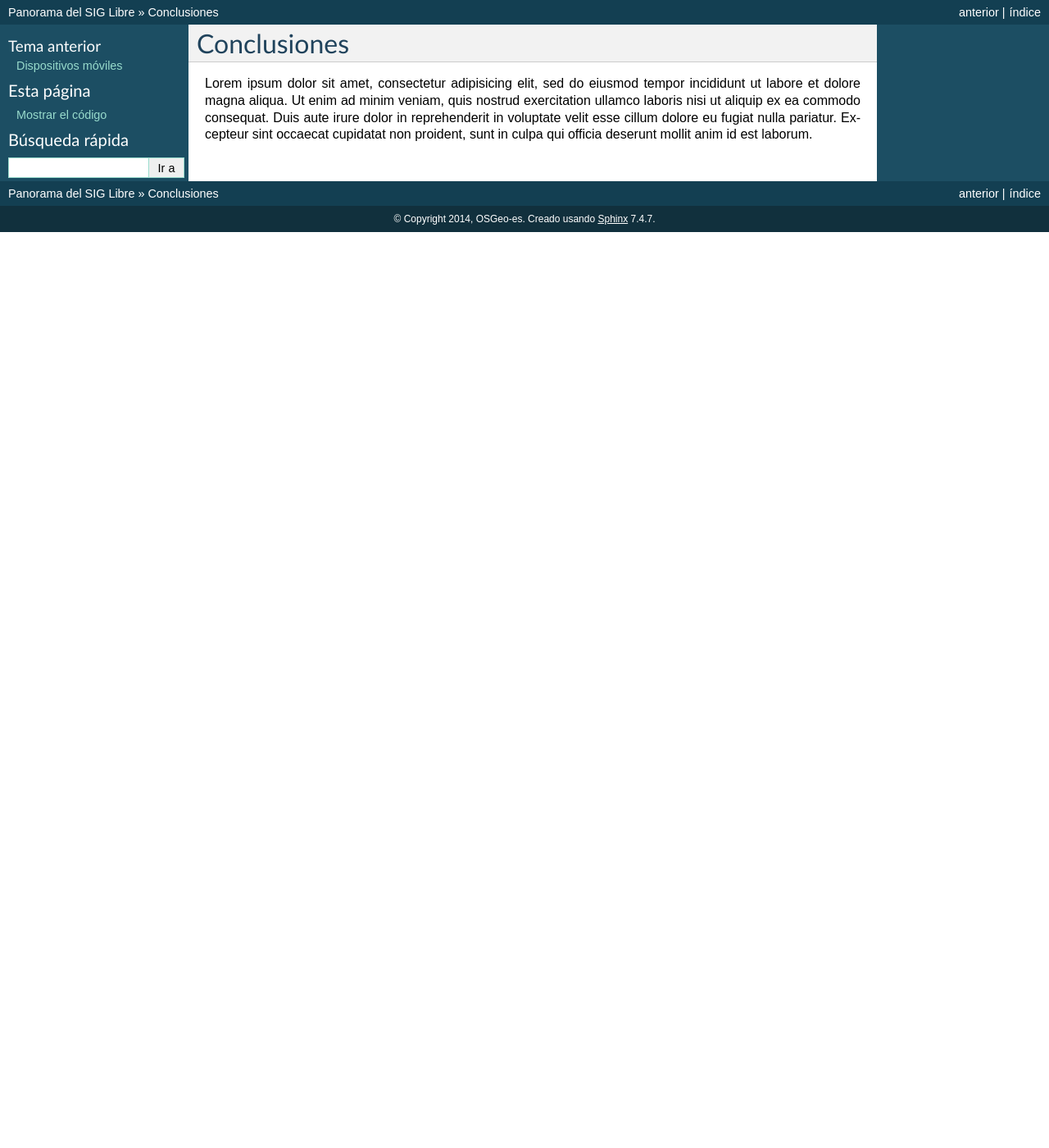
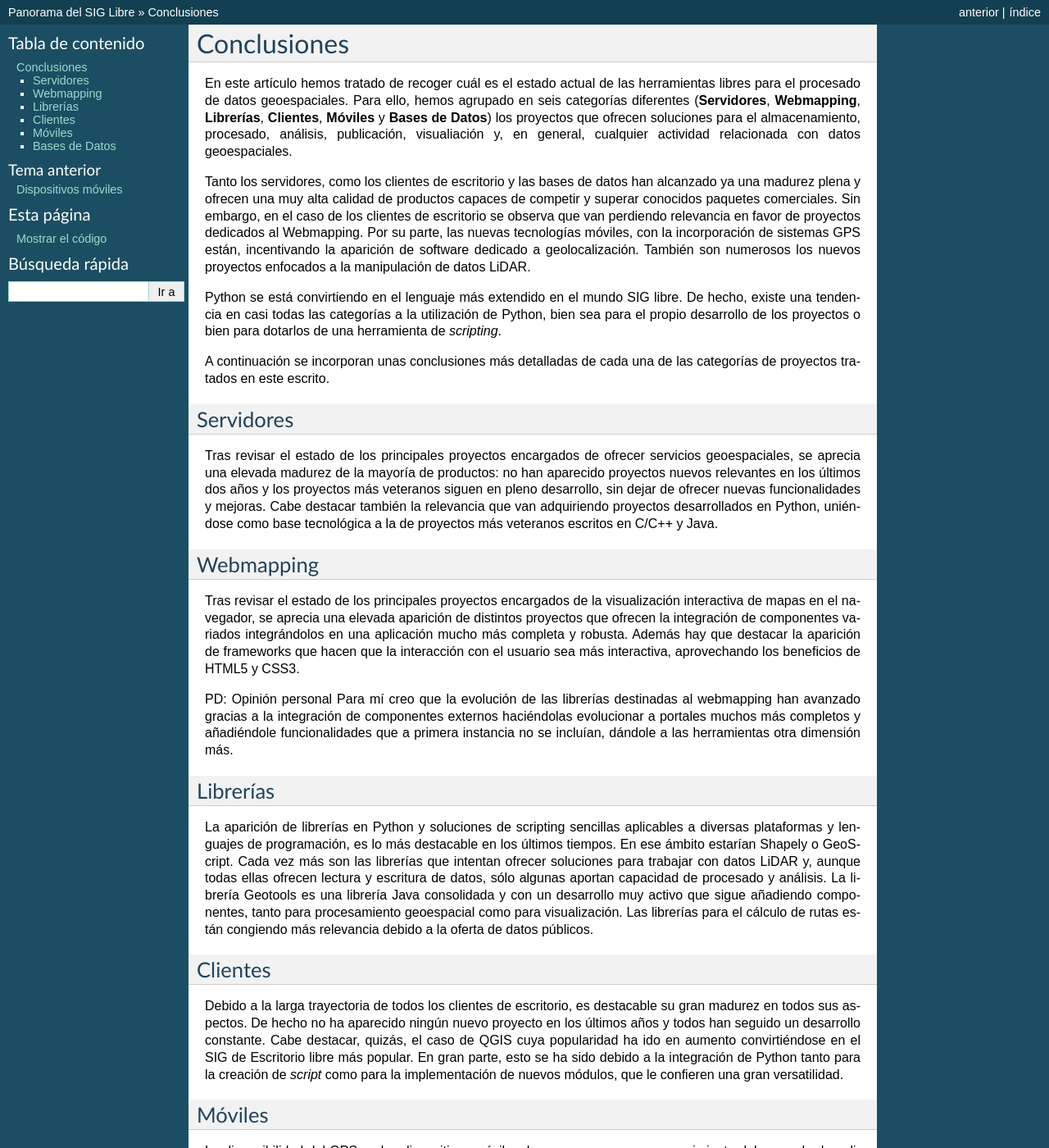
Before and after one commit to OSGeo-ES/panorama-siglibre8, a Sphinx documentation site: the page built from source/conclusiones.rst, in a window 1280 px wide and 1400 px high. Shown: the whole window at 82% size. Built offline with Sphinx 7.4.7, drawn with Linux system fonts in a browser that asks for light colours; some of the changed text lies outside the part shown.

Commit message:
Finalizadas conclusiones

```diff
--- a/source/conclusiones.rst
+++ b/source/conclusiones.rst
@@ -4,9 +4,42 @@
 Conclusiones
 ************
 
-Lorem ipsum dolor sit amet, consectetur adipisicing elit, sed do eiusmod
-tempor incididunt ut labore et dolore magna aliqua. Ut enim ad minim veniam,
-quis nostrud exercitation ullamco laboris nisi ut aliquip ex ea commodo
-consequat. Duis aute irure dolor in reprehenderit in voluptate velit esse
-cillum dolore eu fugiat nulla pariatur. Excepteur sint occaecat cupidatat non
-proident, sunt in culpa qui officia deserunt mollit anim id est laborum.
+En este artículo hemos tratado de recoger cuál es el estado actual de las herramientas libres para el procesado de datos geoespaciales. Para ello, hemos agrupado en seis categorías diferentes (**Servidores**, **Webmapping**, **Librerías**, **Clientes**, **Móviles** y **Bases de Datos**) los proyectos que ofrecen soluciones para el almacenamiento, procesado, análisis, publicación, visualiación y, en general, cualquier actividad relacionada con datos geoespaciales.
+
+Tanto los servidores, como los clientes de escritorio y las bases de datos han alcanzado ya una madurez plena y ofrecen una muy alta calidad de productos capaces de competir y superar conocidos paquetes comerciales. Sin embargo, en el caso de los clientes de escritorio se observa que van perdiendo relevancia en favor de proyectos dedicados al Webmapping. Por su parte, las nuevas tecnologías móviles, con la incorporación de sistemas GPS están, incentivando la aparición de software dedicado a geolocalización. También son numerosos los nuevos proyectos enfocados a la manipulación de datos LiDAR.
+
+Python se está convirtiendo en el lenguaje más extendido en el mundo SIG libre. De hecho, existe una tendencia en casi todas las categorías a la utilización de Python, bien sea para el propio desarrollo de los proyectos o bien para dotarlos de una herramienta de *scripting*.
+
+A continuación se incorporan unas conclusiones más detalladas de cada una de las categorías de proyectos tratados en este escrito.
+
+Servidores
+==========
+
+Tras revisar el estado de los principales proyectos encargados de ofrecer servicios geoespaciales, se aprecia una elevada madurez de la mayoría de productos: no han aparecido proyectos nuevos relevantes en los últimos dos años y los proyectos más veteranos siguen en pleno desarrollo, sin dejar de ofrecer nuevas funcionalidades y mejoras. Cabe destacar también la relevancia que van adquiriendo proyectos desarrollados en Python, uniéndose como base tecnológica a la de proyectos más veteranos escritos en C/C++ y Java.
+
+Webmapping
+==========
+
+Tras revisar el estado de los principales proyectos encargados de la visualización interactiva de mapas en el navegador, se aprecia una elevada aparición de distintos proyectos que ofrecen la integración de componentes variados integrándolos en una aplicación mucho más completa y robusta. Además hay que destacar la aparición de frameworks que hacen que la interacción con el usuario sea más interactiva, aprovechando los beneficios de HTML5 y CSS3.
+
+PD: Opinión personal
+Para mí creo que la evolución de las librerías destinadas al webmapping han avanzado gracias a la integración de componentes externos haciéndolas evolucionar a portales muchos más completos y añadiéndole funcionalidades que a primera instancia no se incluían, dándole a las herramientas otra dimensión más.
+
+Librerías
+=========
+
+La aparición de librerías en Python y soluciones de scripting sencillas aplicables a diversas plataformas y lenguajes de programación, es lo más destacable en los últimos tiempos. En ese ámbito estarían Shapely o GeoScript. Cada vez más son las librerías que intentan ofrecer soluciones para trabajar con datos LiDAR y, aunque todas ellas ofrecen lectura y escritura de datos, sólo algunas aportan capacidad de procesado y análisis. La librería Geotools es una librería Java consolidada y con un desarrollo muy activo que sigue añadiendo componentes, tanto para procesamiento geoespacial como para visualización. Las librerías para el cálculo de rutas están congiendo más relevancia debido a la oferta de datos públicos.
+
+Clientes
+========
+Debido a la larga trayectoria de todos los clientes de escritorio, es destacable su gran madurez en todos sus aspectos. De hecho no ha aparecido ningún nuevo proyecto en los últimos años y todos han seguido un desarrollo constante. Cabe destacar, quizás, el caso de QGIS cuya popularidad ha ido en aumento convirtiéndose en el SIG de Escritorio libre más popular. En gran parte, esto se ha sido debido a la integración de Python tanto para la creación de *script* como para la implementación de nuevos módulos, que le confieren una gran versatilidad.
+
+Móviles
+=======
+
+La disponibilidad del GPS en los dispositivos móviles, hace que se prevea un crecimiento del mercado de aplicaciones móviles basadas en la geolocalización. La utilización de aplicaciones Web a través del navegador del dispositivo móvil se convierte en una solución muy eficaz al problema de la multiplataforma. En cuanto a soluciones nativas en Java-Android para aplicaciones de visualización cartográfica y geolocalización, tanto OSMDroid (mapas de tiles) como Mapsforge (mapas vectoriales) tienen un desarrollo activo y evolucionan a buena velocidad. La reciente aparición de Graphhopper con soluciones móviles de routing apoyándose en Mapsforge promete dar un impulso a ambos proyectos.
+
+Bases de Datos
+==============
+
+El ecosistema de bases de datos geográficas está bastante maduro, ofreciendo tanto una gran calidad como una variedad de tipos; casi todos ellos muy alineados con la compatibilidad OGC, haciendo que el cambio de una base de datos a otra sea prácticamente transparente. En cuanto a las bases de datos NoSQL, están experimentando una interesante evolución que habrá que seguir de cerca los próximos años.
```
